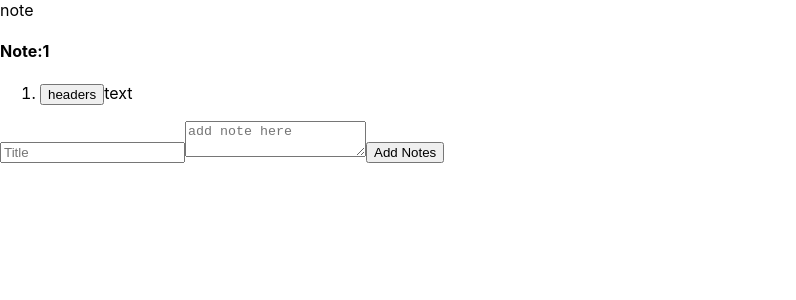
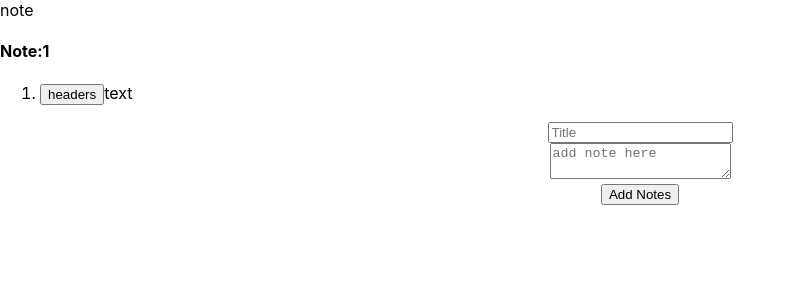
Before and after one commit to pjsherpa/note, a React (Create React App) app: page / in a window 1280 px wide. Shown: the top 300 px of the page, without its empty margins (0-796 px from the left). Built offline with nearby package versions, Linux system fonts and the light colour scheme.

Commit message:
UI display imporovement to have title, text and button one after another

```diff
--- a/src/component/NoteInput.js
+++ b/src/component/NoteInput.js
@@ -30,18 +30,25 @@ const NoteInput = () => {
       <div>
         <ol>{noteList}</ol>
 
-        <form style={{ justifyContent: "center" }} onSubmit={addnoteTitle}>
+        <form style={{ textAlign: "center" }} onSubmit={addnoteTitle}>
+          <div>
+            {" "}
             <input
               placeholder={"Title"}
               value={headers}
               onChange={(e) => setHeaders(e.target.value)}
             />
+          </div>
+          <div>
             <textarea
               placeholder={"add note here"}
               value={input}
               onChange={(e) => setInput(e.target.value)}
             />
+          </div>
+          <div>
             <button type="submit">Add Notes</button>
+          </div>
         </form>
       </div>
     </div>
```
Lines whose indentation alone changed are shown as unchanged.
